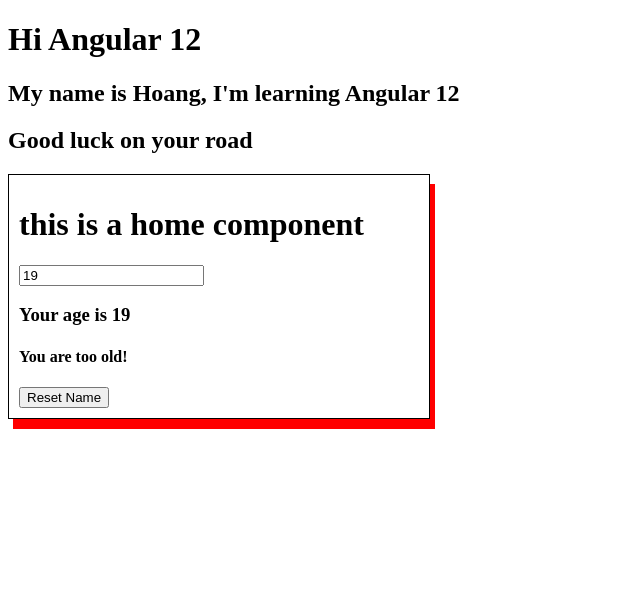
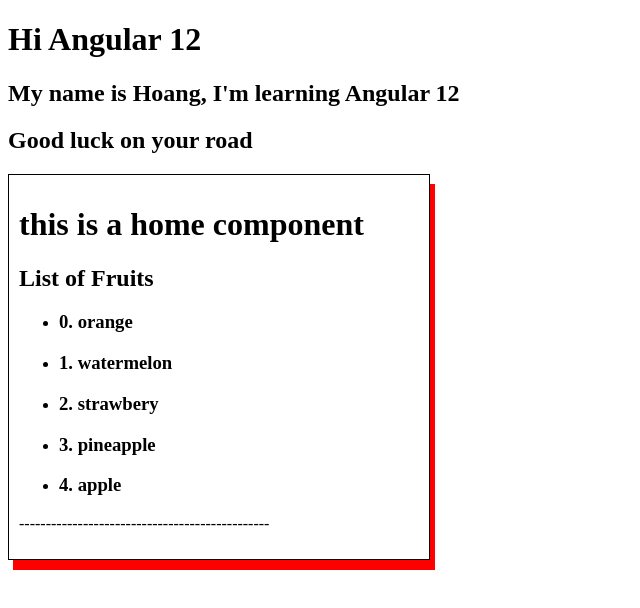
Before and after one commit to daohuyhoang9119/AngularPractice, an Angular app: page / in a window 1280 px wide. Shown: the top 608 px of the page, without its empty margins (0-640 px from the left). Built offline with nearby package versions, Linux system fonts and the light colour scheme.

Commit message:
ngForBasic

```diff
--- a/src/app/home/home.component.html
+++ b/src/app/home/home.component.html
@@ -1,20 +1,12 @@
 <div class="home_component">
   <h1>this is a home component</h1>
-  <input
-    type="text"
-    [value]="hisName"
-    [(ngModel)]="hisAge"
-    placeholder="Write your age"
-  />
-
-  <h3>Your age is {{ hisAge }}</h3>
-  <!-- <h4 *ngIf="hisAge <= 18 && hisAge > 0">You are too young</h4>
-  <h4 *ngIf="hisAge > 18 && hisAge > 0">You are too old</h4> -->
-  <div *ngIf="hisAge <= 18; then young; else old"></div>
-  <ng-template #young><h4>You are too young!</h4></ng-template>
-  <ng-template #old><h4>You are too old!</h4></ng-template>
-  <div *ngIf="hisAge < 0; then incorrect"></div>
-  <ng-template #incorrect><h4>Your age is not correct</h4></ng-template>
-
-  <button (click)="resetName()">Reset Name</button>
+  <h2>List of Fruits</h2>
+  <ul *ngFor="let fruit of listOfFruits; let i = index">
+    <!-- <li>Orange</li>
+    <li>Melon</li> -->
+    <li>
+      <h3>{{ i }}. {{ fruit.toLowerCase() }}</h3>
+    </li>
+  </ul>
+  <p>-----------------------------------------------</p>
 </div>
--- a/src/app/home/home.component.ts
+++ b/src/app/home/home.component.ts
@@ -7,14 +7,15 @@ import { Component, OnInit } from '@angular/core';
 })
 export class HomeComponent implements OnInit {
   constructor() {}
-  public hisName = 'Ryan';
-  public myName = 'King';
-  public hisAge = 19;
-  public myAge = -1;
 
-  ngOnInit(): void {}
-  public resetName(): void {
-    this.hisName = '';
-    console.log('This is a resetName function ');
+  public listOfFruits = [
+    'orange',
+    'watermelon',
+    'strawbery',
+    'pineapple',
+    'apple',
+  ];
+  ngOnInit(): void {
+    console.log(`fruit: ${this.listOfFruits}`);
   }
 }
```
